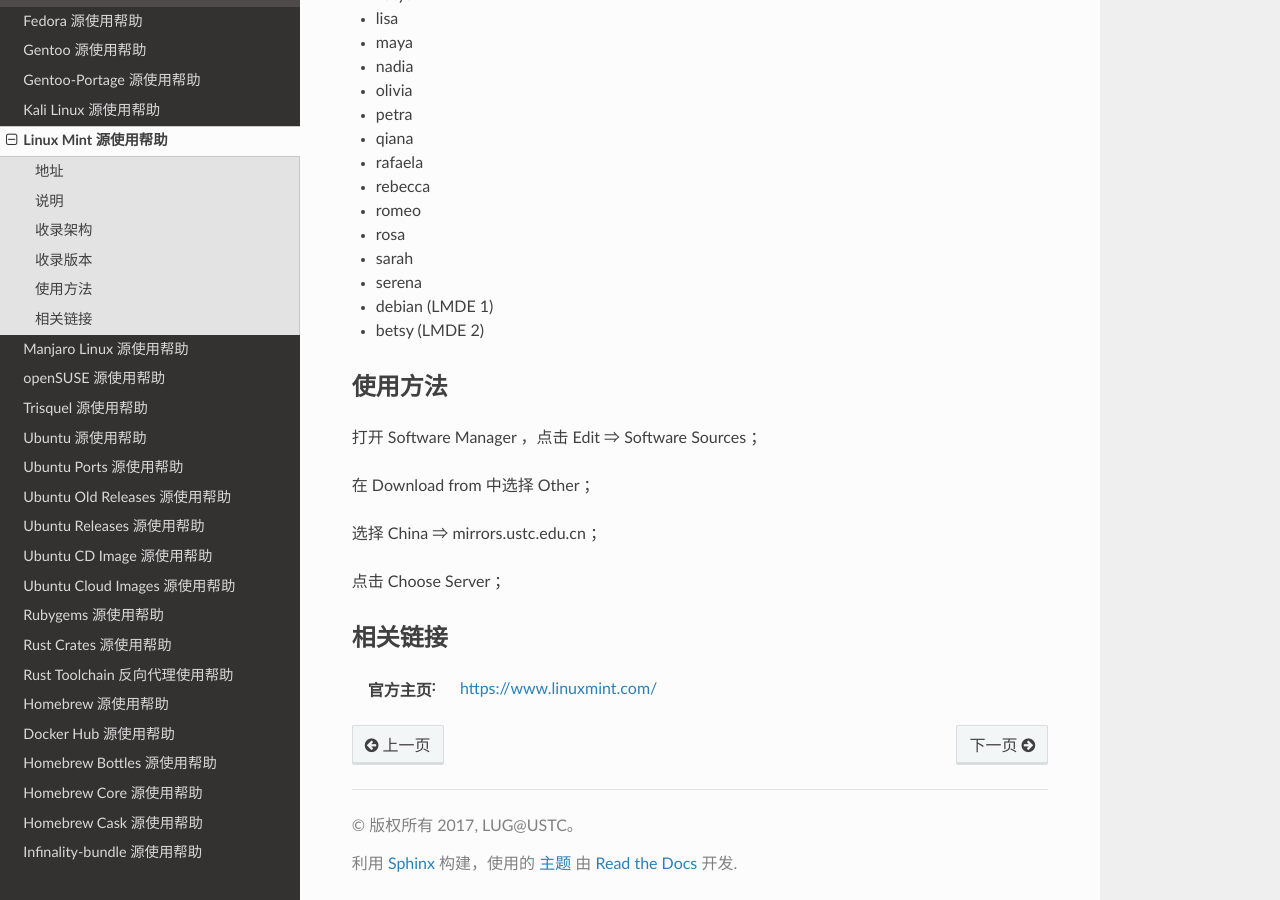
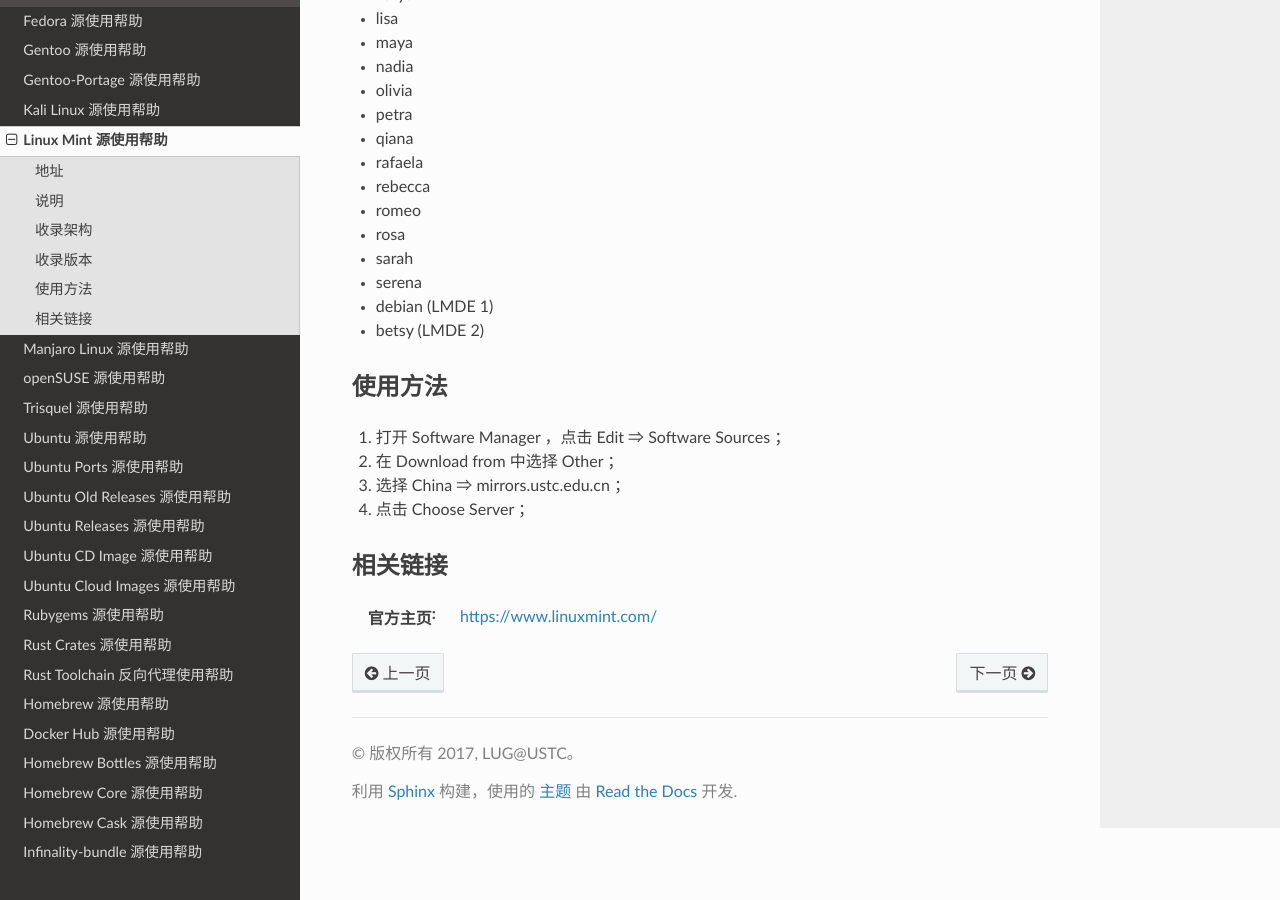
Before and after one commit to ustclug/mirrorhelp, a Sphinx documentation site: the page built from source/linuxmint.rst, in a window 1280 px wide and 900 px high, scrolled down 709 px. Built offline with Sphinx 7.4.7 and the Read the Docs theme 2.0.0, drawn with Linux system fonts in a browser that asks for light colours; pages that are not in the unit, such as notebooks, are missing from menus.

```diff
--- a/source/linuxmint.rst
+++ b/source/linuxmint.rst
@@ -45,13 +45,10 @@ i386，amd64
 使用方法
 ====
 
-打开 Software Manager ，点击 Edit ⇒ Software Sources ；
-
-在 Download from 中选择 Other ；
-
-选择 China ⇒ mirrors.ustc.edu.cn ；
-
-点击 Choose Server ；
+#. 打开 Software Manager ，点击 Edit ⇒ Software Sources ；
+#. 在 Download from 中选择 Other ；
+#. 选择 China ⇒ mirrors.ustc.edu.cn ；
+#. 点击 Choose Server ；
 
 相关链接
 ========
```
